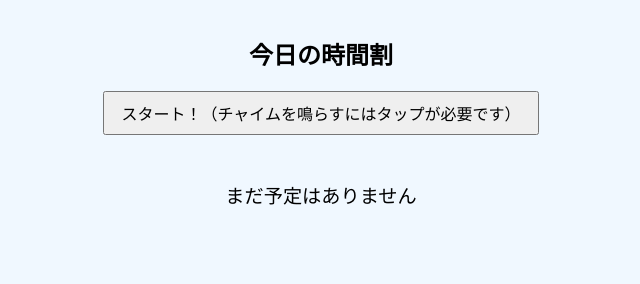
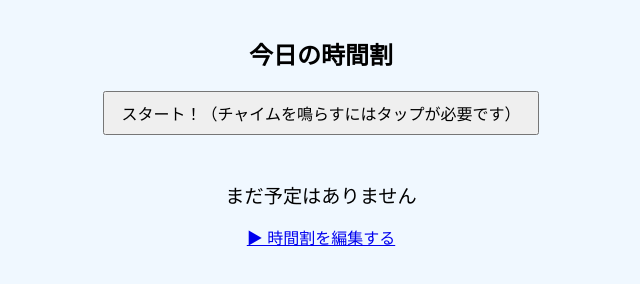
Before and after one commit to tsuyoposi/kids-schedule, a plain HTML site: page index.html in a window 1280 px wide. Shown: the whole page, without its empty margins (319-959 px from the left). Drawn offline with Linux system fonts and the light colour scheme.

Commit message:
Add files via upload

```diff
--- a/index.html
+++ b/index.html
@@ -11,6 +11,7 @@
   <h1>今日の時間割</h1>
   <button id="startButton">スタート！（チャイムを鳴らすにはタップが必要です）</button>
   <div id="current-task">まだ予定はありません</div>
+  <p><a href="editor.html">▶ 時間割を編集する</a></p>
   <script src="script.js"></script>
 </body>
 </html>
```
Also changed, not shown: editor.html (+1 -0 lines).
